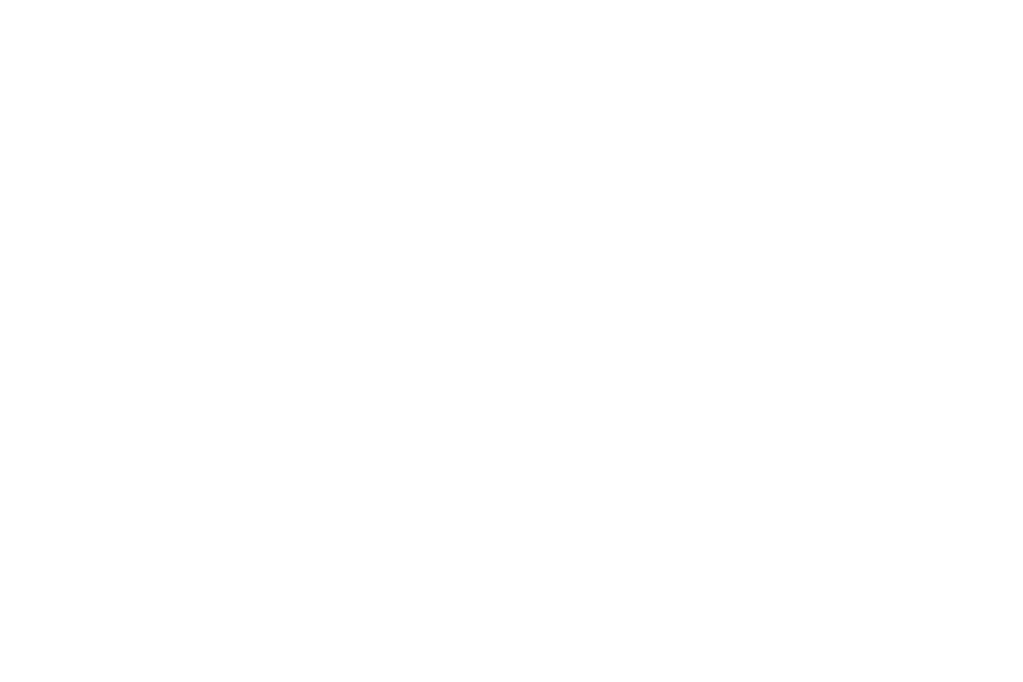
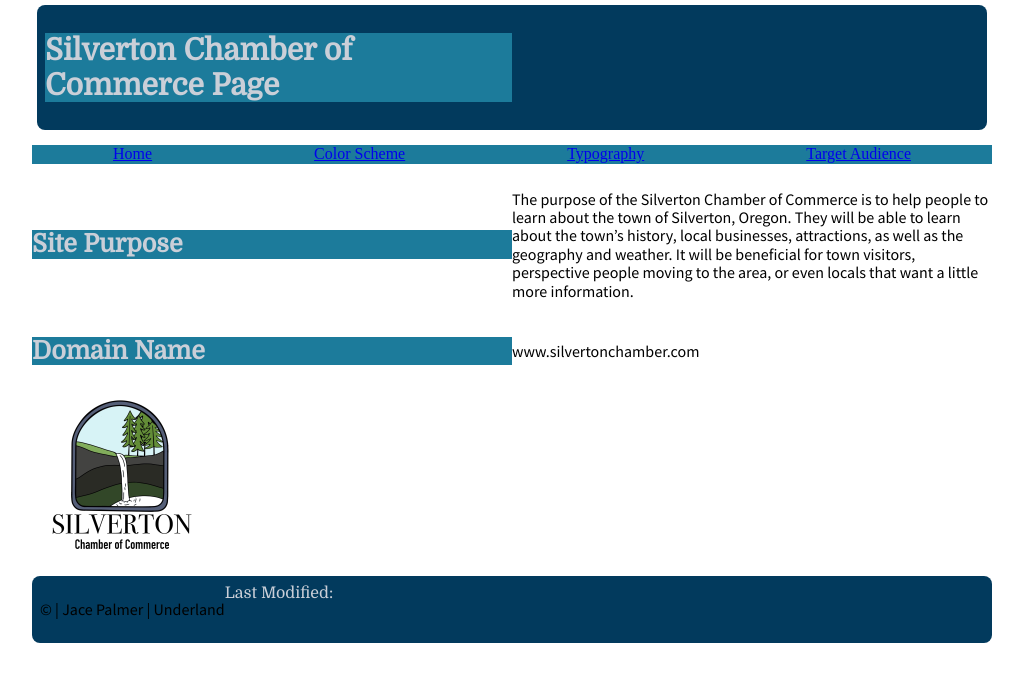
Before and after one commit to jacie22/wdd230, a plain HTML site: page lesson3/index.html in a window 1280 px wide. Shown: the whole page, without its empty margins (128-1151 px from the left). Drawn offline with Linux system fonts and the light colour scheme.

Commit message:
160px img

```diff
--- a/lesson3/css/medium.css
+++ b/lesson3/css/medium.css
@@ -1 +1,7 @@
-@media (min-width:32.5em)
+/* Tablet Views */
+@media only screen and (min-width: 32.5em) {
+
+nav {
+    flex-direction: row;
+}
+}
--- a/lesson3/index.html
+++ b/lesson3/index.html
@@ -0,0 +1,48 @@
+<!DOCTYPE html>
+<html lang="en-us">
+    <head>
+        <meta charset="UTF-8">
+        <meta name="viewport" content="width=device-width, initial-scale=1.0">
+        <meta name="author" content="Jacie Palmer">
+        <meta name="description" content="Jacie's Assignments for WDD 230">
+        <link rel="stylesheet" href="css/normalize.css">
+        <link rel="stylesheet" href="css/small.css">
+        <link rel="stylesheet" href="css/medium.css">
+        <link rel="stylesheet" href="css/large.css">
+        <link rel="preconnect" href="https://fonts.googleapis.com">
+        <link rel="preconnect" href="https://fonts.gstatic.com" crossorigin>
+        <link rel="script" href="js/script">
+        <link rel="preconnect" href="https://fonts.googleapis.com">
+        <link rel="preconnect" href="https://fonts.gstatic.com" crossorigin>
+        <link href="https://fonts.googleapis.com/css2?family=Domine&family=Source+Sans+Pro&display=swap" rel="stylesheet">
+
+        <title> Silverton Chamber of Commerce</title>
+    </head>
+    <body>
+
+        <header>
+            <h1>Silverton Chamber of Commerce Page</h1>
+        </header>
+        <nav>
+            <div><a href="./">Home</a></div>
+            <div><a href="color-scheme.html">Color Scheme</a></div>
+            <div><a href="typography.html">Typography</a></div>
+            <div><a href="target-audience.html">Target Audience</a></div>
+        </nav>
+
+        <main>
+           <h2>Site Purpose</h2>
+           <p>The purpose of the Silverton Chamber of Commerce is to help people to learn about the town of Silverton, Oregon. They will be able to learn about the town’s history, local businesses, attractions, as well as the geography and weather. It will be beneficial for town visitors, perspective people moving to the area, or even locals that want a little more information. </p>
+           <h2>Domain Name</h2>
+           <p>www.silvertonchamber.com</p>
+           <img src="images/logo.jpg" alt="silverton waterfall logo">
+        </main>
+
+        <footer>
+            <p>&copy;<span id="yr"></span> | Jace Palmer | Underland</p>
+            Last Modified: <span id="lm"></span>
+            <script src="js/script"></script>
+        </footer>
+
+    </body>
+</html>
```
Also changed, not shown: index.html (+1 -1 lines), images/jacie.png, lesson3/images/logo.jpg (added), 1 other file.
